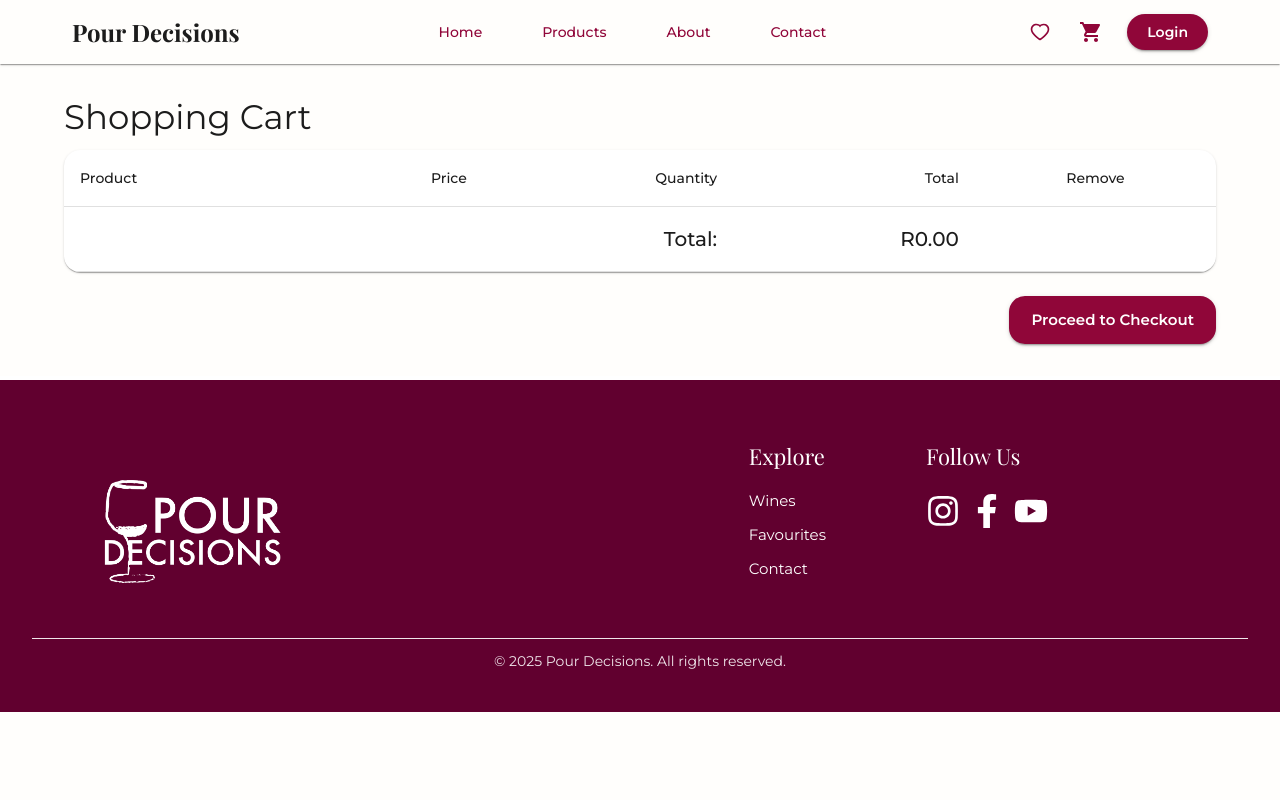
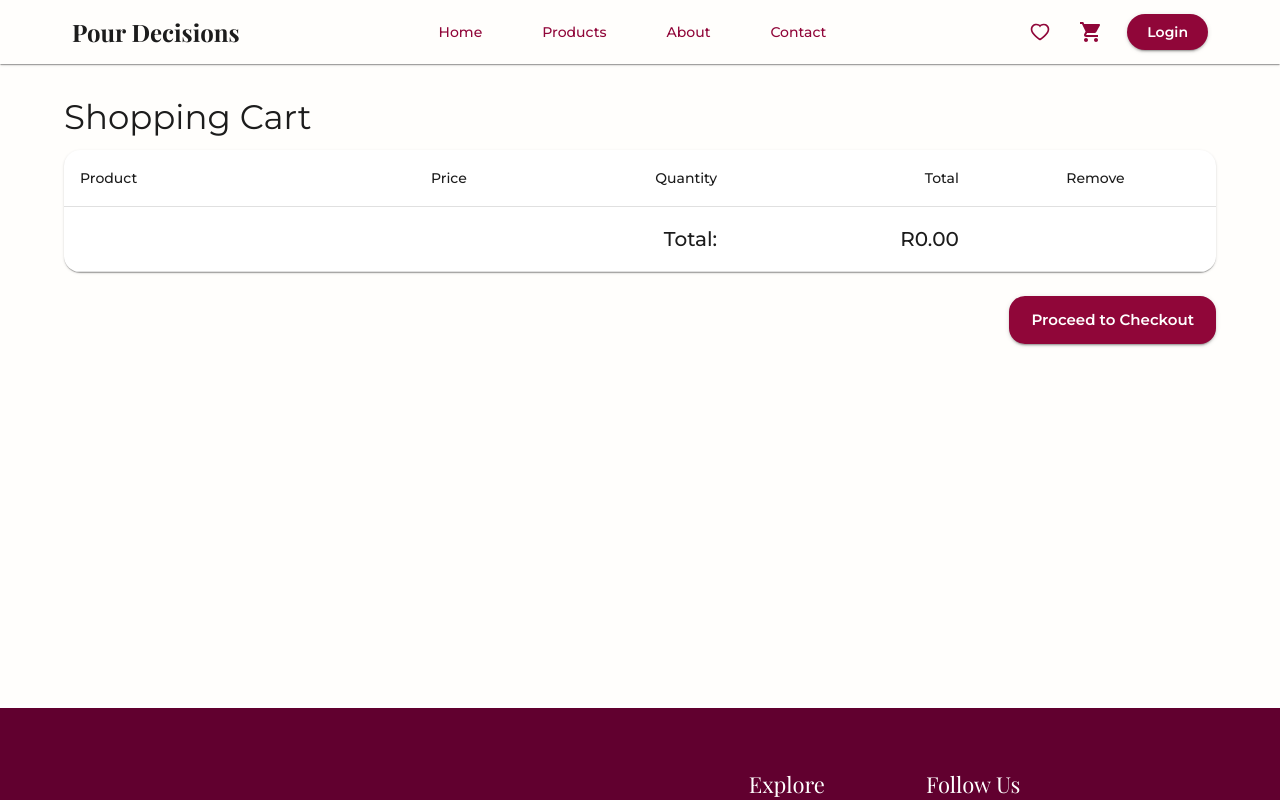
Before and after one commit to 231256leRouxFNF/Wine-E-commerce-site, a React (Create React App) app in the folder e-wine/: page /cart in a window 1280 px wide. Both pictures are taken after a click on the button "Yes, I am 18 or older". Shown: the top 800 px of the page. Built offline with nearby package versions, Linux system fonts and the light colour scheme; a web font is replaced by a local one.

Commit message:
cart page update

```diff
--- /dev/null
+++ b/e-wine/src/pages/Cart.css
@@ -0,0 +1,9 @@
+.cart-page-wrapper {
+    display: flex;
+    flex-direction: column;
+    min-height: 80vh;
+}
+
+.cart-page-wrapper>.MuiContainer-root {
+    flex-grow: 1;
+}
--- a/e-wine/src/pages/Cart.js
+++ b/e-wine/src/pages/Cart.js
@@ -1,3 +1,5 @@
+// Cart.js
+
 import React, { useContext } from "react";
 import {
   Container,
@@ -15,18 +17,18 @@ import {
 import { Box } from "@mui/material";
 import { Link } from "react-router-dom";
 import CloseIcon from "@mui/icons-material/Close";
-
 import { CartContext } from "../context/CartContext";
+import "./Cart.css"; // ✅ make sure this is imported
 
 const Cart = () => {
-  const { cartItems, removeFromCart, updateCartCount } =
-    useContext(CartContext);
+  const { cartItems, removeFromCart } = useContext(CartContext);
   const total = cartItems.reduce(
     (sum, item) => sum + item.price * item.quantity,
     0
   );
 
   return (
+    <div className="cart-page-wrapper">
       <Container maxWidth="lg" sx={{ py: 4 }}>
         <Typography variant="h4" gutterBottom>
           Shopping Cart
@@ -96,6 +98,7 @@ const Cart = () => {
           </Button>
         </Box>
       </Container>
+    </div>
   );
 };
 
```
Lines whose indentation alone changed are shown as unchanged.
